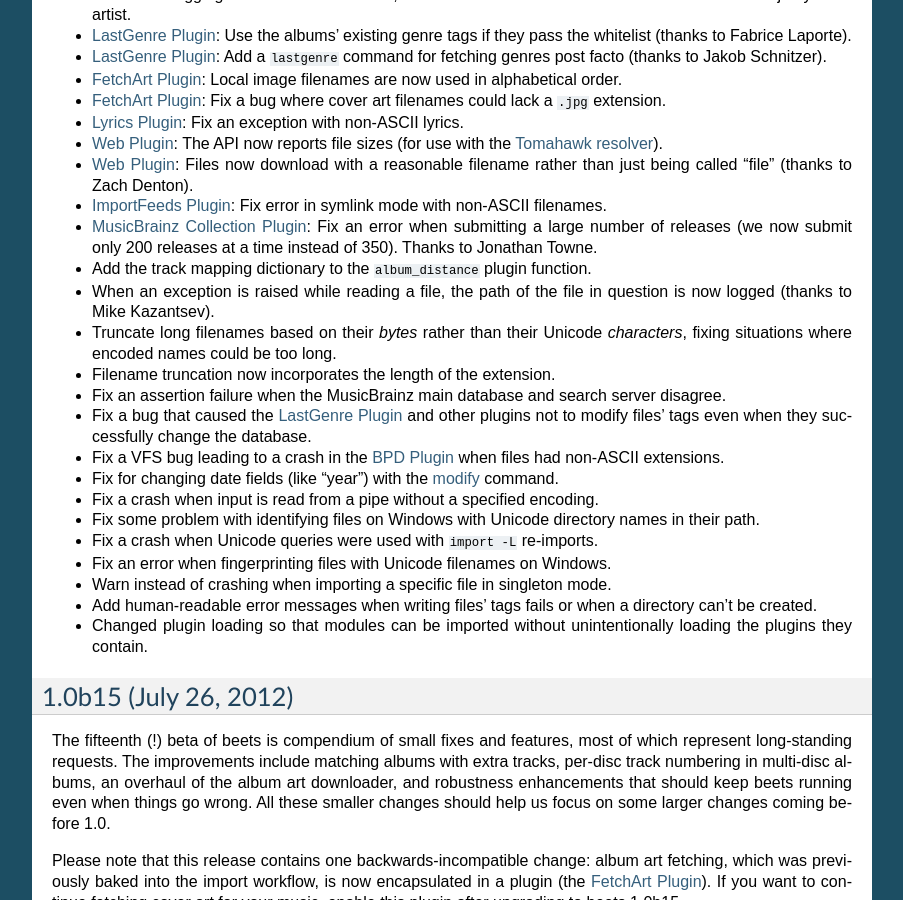
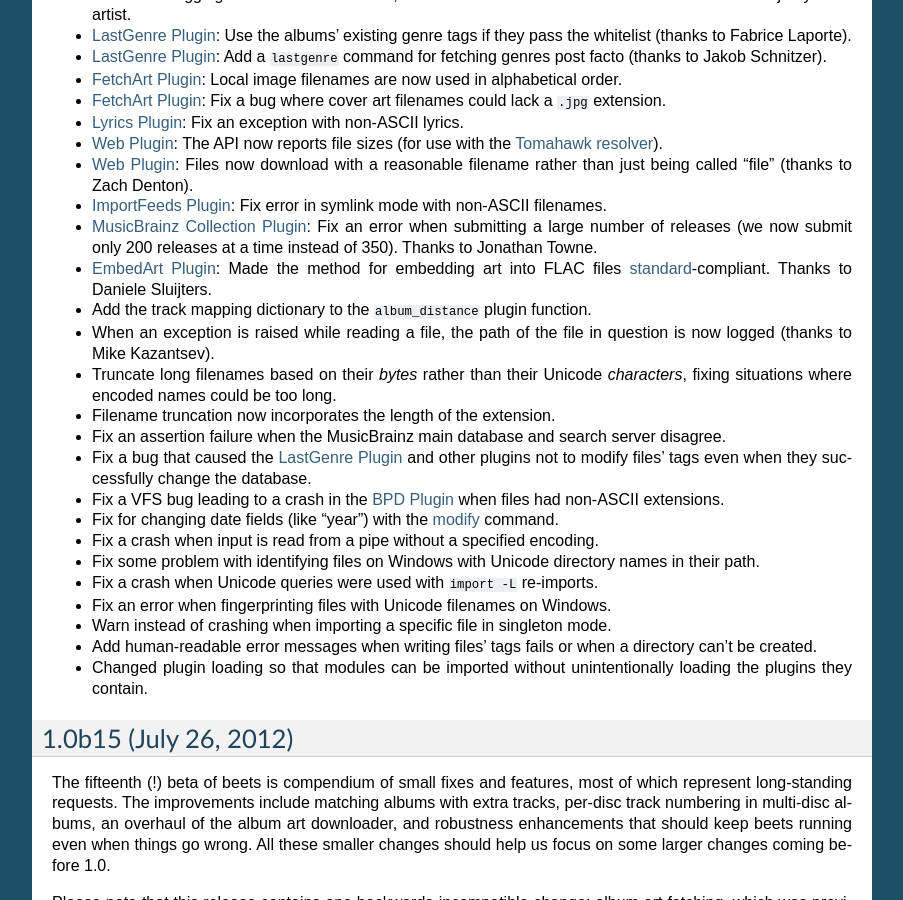
Before and after one commit to google-code-export/beets, a Sphinx documentation site: the page built from docs/changelog.rst, in a window 1280 px wide and 900 px high, scrolled down 736 px. Shown: the whole window, without its empty margins (198-1101 px from the left). Built offline with Sphinx 7.4.7, drawn with Linux system fonts in a browser that asks for light colours.

Commit message:
embedart: changelog for GC-468

```diff
--- a/docs/changelog.rst
+++ b/docs/changelog.rst
@@ -61,6 +61,10 @@
 * :doc:`/plugins/mbcollection`: Fix an error when submitting a large number of
   releases (we now submit only 200 releases at a time instead of 350). Thanks
   to Jonathan Towne.
+* :doc:`/plugins/embedart`: Made the method for embedding art into FLAC files
+  `standard
+  <https://wiki.xiph.org/VorbisComment#METADATA_BLOCK_PICTURE>`_-compliant.
+  Thanks to Daniele Sluijters.
 * Add the track mapping dictionary to the ``album_distance`` plugin function.
 * When an exception is raised while reading a file, the path of the file in
   question is now logged (thanks to Mike Kazantsev).
```
